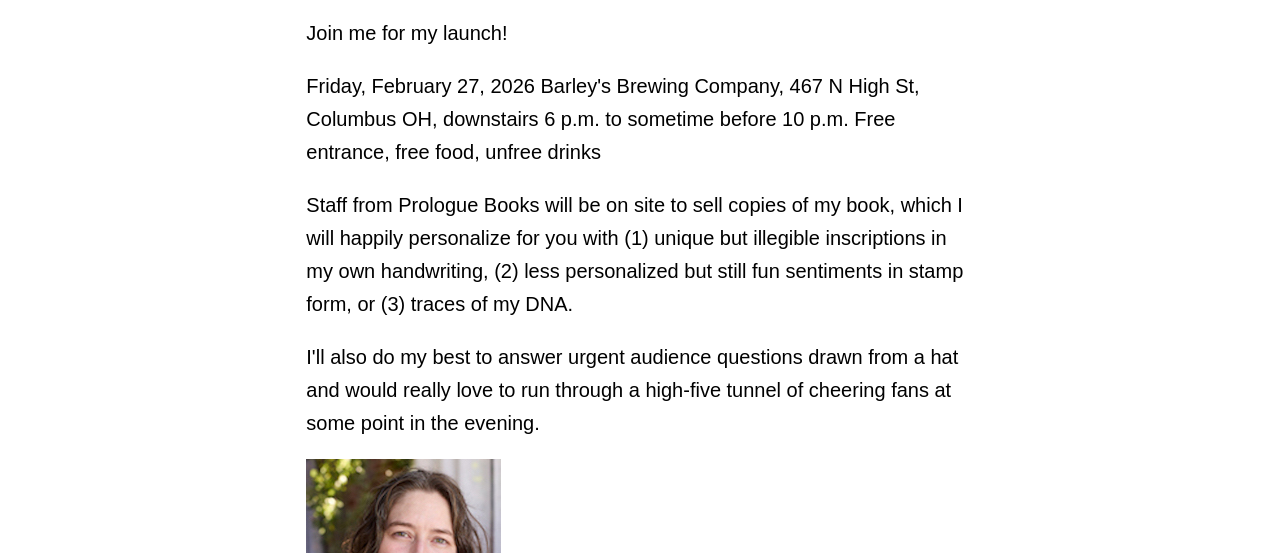
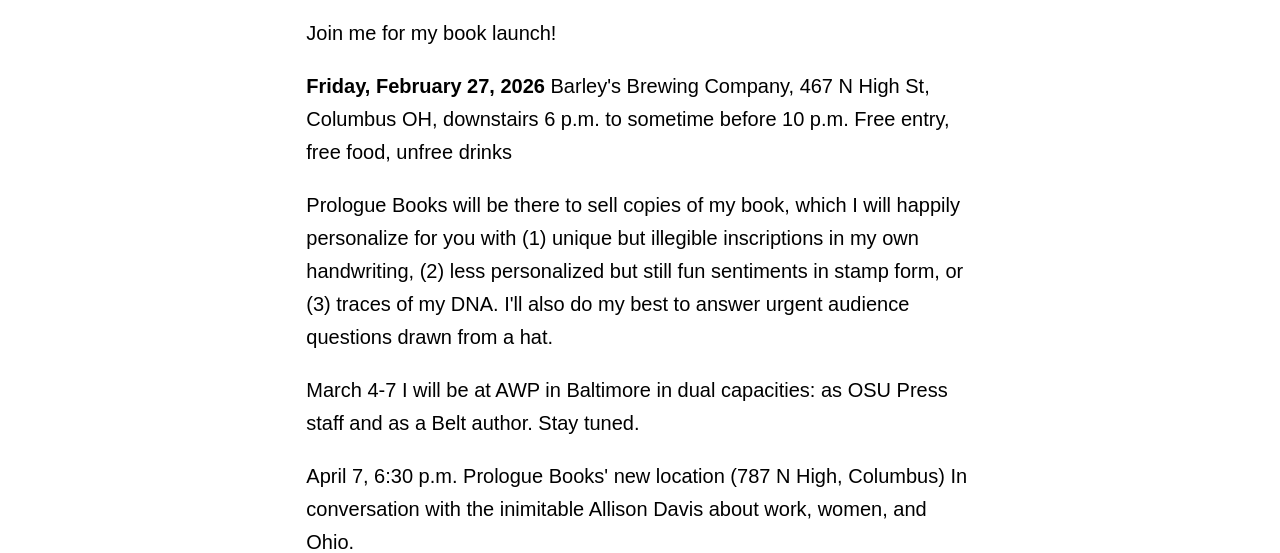
Before and after one commit to clottman/elizabethzaleski, an Eleventy site: page contact.md in a window 1280 px wide. Shown: the part 399-952 px from the top of the page. Built offline with nearby package versions, Linux system fonts and the light colour scheme; Eleventy itself is replaced by a stand-in of ours; files that its build step writes are made by us from their sources; a web font is replaced by a local one; what eleventy-auto-cache-buster would draw is missing.

Commit message:
Update contact.md

```diff
--- a/contact.md
+++ b/contact.md
@@ -10,16 +10,23 @@
  I'm also on Bluesky @GreatFartsofLit
 
 # Events
-Join me for my launch!
+Join me for my book launch!
 
-Friday, February 27, 2026
+<b>Friday, February 27, 2026</b>
 Barley's Brewing Company, 467 N High St, Columbus OH, downstairs
 6 p.m. to sometime before 10 p.m.
-Free entrance, free food, unfree drinks
+Free entry, free food, unfree drinks
 
-Staff from Prologue Books will be on site to sell copies of my book, which I will happily personalize for you with (1) unique but illegible inscriptions in my own handwriting, (2) less personalized but still fun sentiments in stamp form, or (3) traces of my DNA.
+Prologue Books will be there to sell copies of my book, which I will happily personalize for you with (1) unique but illegible inscriptions in my own handwriting, (2) less personalized but still fun sentiments in stamp form, or (3) traces of my DNA. I'll also do my best to answer urgent audience questions drawn from a hat.
 
-I'll also do my best to answer urgent audience questions drawn from a hat and would really love to run through a high-five tunnel of cheering fans at some point in the evening.
+
+March 4-7
+I will be at AWP in Baltimore in dual capacities: as OSU Press staff and as a Belt author. Stay tuned.
+
+April 7, 6:30 p.m.
+Prologue Books' new location (787 N High, Columbus)
+In conversation with the inimitable Allison Davis about work, women, and Ohio.
+
 <figure class="image">
   <img src="/assets/images/2025Elizabeth02Crop.jpg" alt="Color photograph of Elizabeth Zaleski"/>
  </figure>
```
